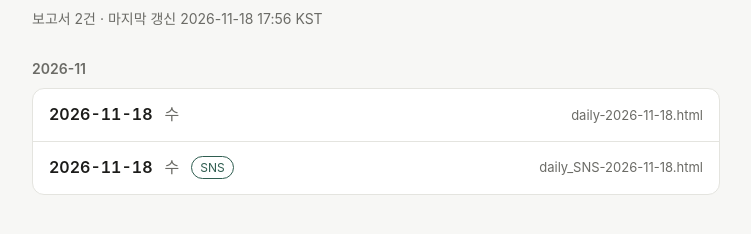
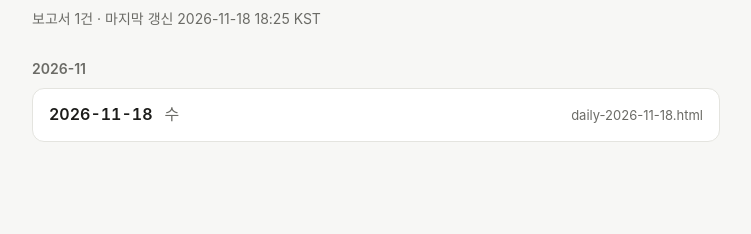
Before and after one commit to medicubeJP-url/daily-sns-report, a plain HTML site: page index.html in a window 1280 px wide. Shown: the part 78-312 px from the top of the page, without its empty margins (264-1015 px from the left). Drawn offline with Linux system fonts and the light colour scheme.

Commit message:
index 갱신 (2026-11-18 18:25 KST)

```diff
--- a/index.html
+++ b/index.html
@@ -18,11 +18,10 @@ li+li{border-top:1px solid var(--line)}a{display:flex;align-items:center;gap:12p
 <body>
 <main>
 <h1>데일리 자사,경쟁사 SNS 리포트</h1>
-<p class="meta">보고서 2건 · 마지막 갱신 2026-11-18 17:56 KST</p>
+<p class="meta">보고서 1건 · 마지막 갱신 2026-11-18 18:25 KST</p>
 <h2>2026-11</h2>
 <ul>
 <li><a href="daily-2026-11-18.html"><span class="d">2026-11-18</span><span class="w">수</span><span class="f">daily-2026-11-18.html</span></a></li>
-<li><a href="daily_SNS-2026-11-18.html"><span class="d">2026-11-18</span><span class="w">수</span><span class="k">SNS</span><span class="f">daily_SNS-2026-11-18.html</span></a></li>
 </ul>
 </main>
 </body>
```
Also changed, not shown: 1 other file.
